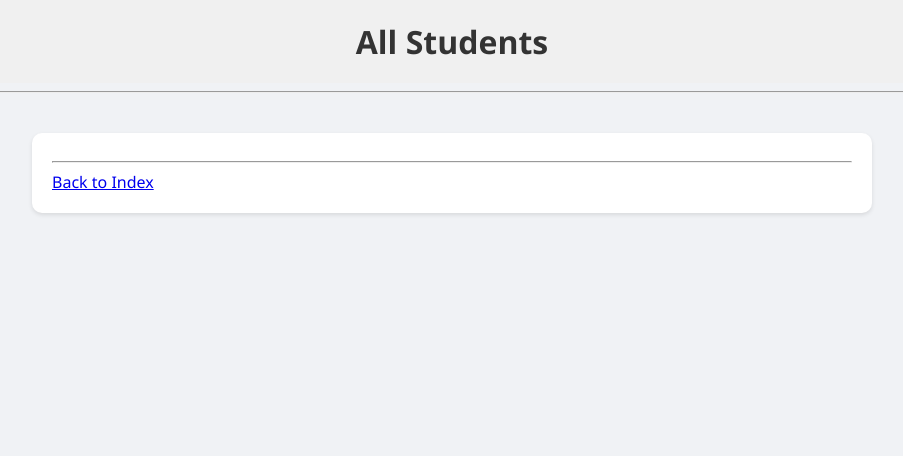
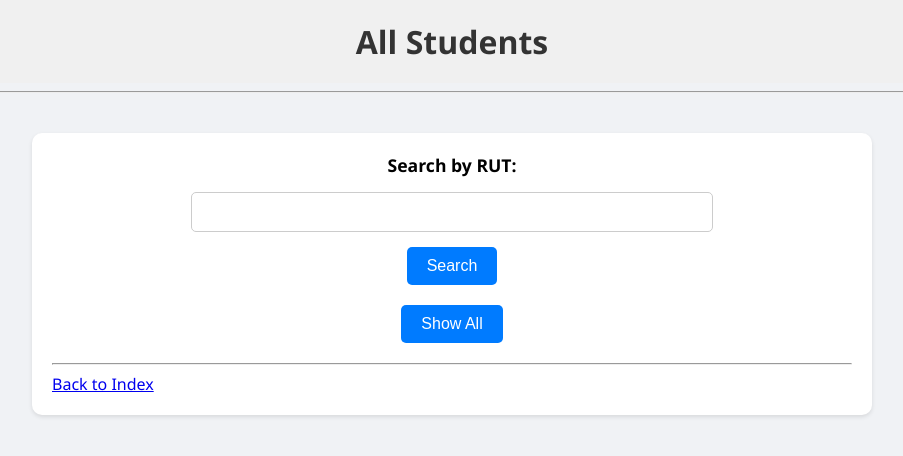
Before and after one commit to Sady-GuzmanT/Instrumentos-MongoFlask-DB2, a Flask app: page /students in a window 1280 px wide. Shown: the top 456 px of the page, without its empty margins (188-1091 px from the left). Run offline with Flask 3, Linux system fonts and the light colour scheme; data that the repository does not hold is empty.

Commit message:
Agregar busqueda en estudiantes

```diff
--- a/main.py
+++ b/main.py
@@ -51,8 +51,19 @@ def index():
 
 @app.route("/students", methods=('GET', 'POST'))
 def view_students():
-    all_students = list(students_collection.find())
-    return render_template('students.html', students=all_students)
+    if request.method == 'POST':
+        query_str = request.form['query']
+        try:
+            query = json.loads(query_str)
+            query_result = list(students_collection.find(query))
+            query_result = [format_dates(result) for result in query_result]
+            return render_template('students.html', students=query_result)
+        except Exception as e:
+            error = str(e)
+            return render_template('students.html', students=[], error=error)
+    else:
+        all_students = list(students_collection.find())
+        return render_template('students.html', students=all_students)
 
 @app.route("/instruments", methods=('GET', 'POST'))
 def view_instruments():
@@ -86,12 +97,5 @@ def delete_student(id):
     return redirect(url_for('view_students'))
 
 
-
-
 if __name__ == "__main__":
     app.run(debug=True)
-
-# @app.post("/loans/<id>/delete/")
-# def delete_loan(id):
-#     loans_collection.delete_one({"_id": ObjectId(id)})
-#     return redirect(url_for('view_loans'))
--- a/templates/students.html
+++ b/templates/students.html
@@ -11,14 +11,26 @@
     <h1>All Students</h1>
     <hr>
     <div class="content">
+        <!-- Search form -->
+        <form method="post" action="{{ url_for('view_students') }}">
+            <label for="query">Search by RUT:</label>
+            <input type="text" name="query" id="query">
+            <button type="submit">Search</button>
+        </form>
+        <!-- End of search form -->
+
+        <!-- Show All button -->
+        <form method="get" action="{{ url_for('view_students') }}">
+            <button type="submit">Show All</button>
+        </form>
+        <!-- End of Show All button -->
+
         {% for student in students %}
             <div class="student-card">
                 <hr class="horizontal-line">
                 <h2>{{ student.nombreDePila }} {{ student.apellido1 }} {{ student.apellido2 }}</h2>
                 <!-- Use button element for details toggle -->
                 <button class="details-button">Details</button>
-                <!-- Add a form for delete button -->
-
                 <div class="details">
                     <p><strong>RUT:</strong> {{ student.rut }}</p>
                     <p><strong>Carrera:</strong> {{ student.carrera }}</p>
@@ -57,12 +69,6 @@
                             </ul>
                         </div>
                     {% endif %}
-
-                    <form method="POST" action="{{ url_for('delete_student', id=student['_id']) }}">
-                        <button class="delete-button" type="submit">Delete</button>
-                    </form>
-
-
                 </div>
             </div>
         {% endfor %}
```
